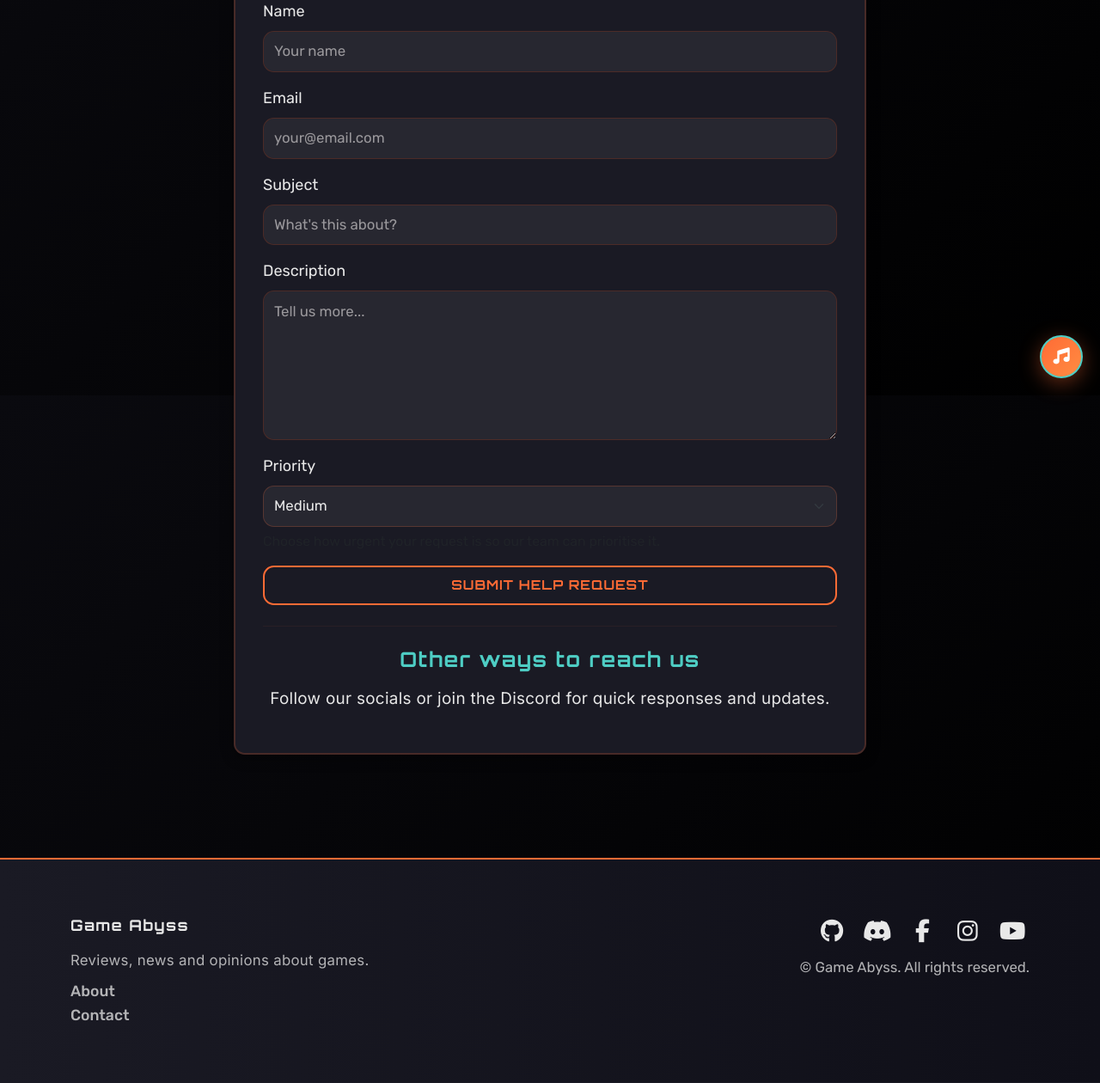
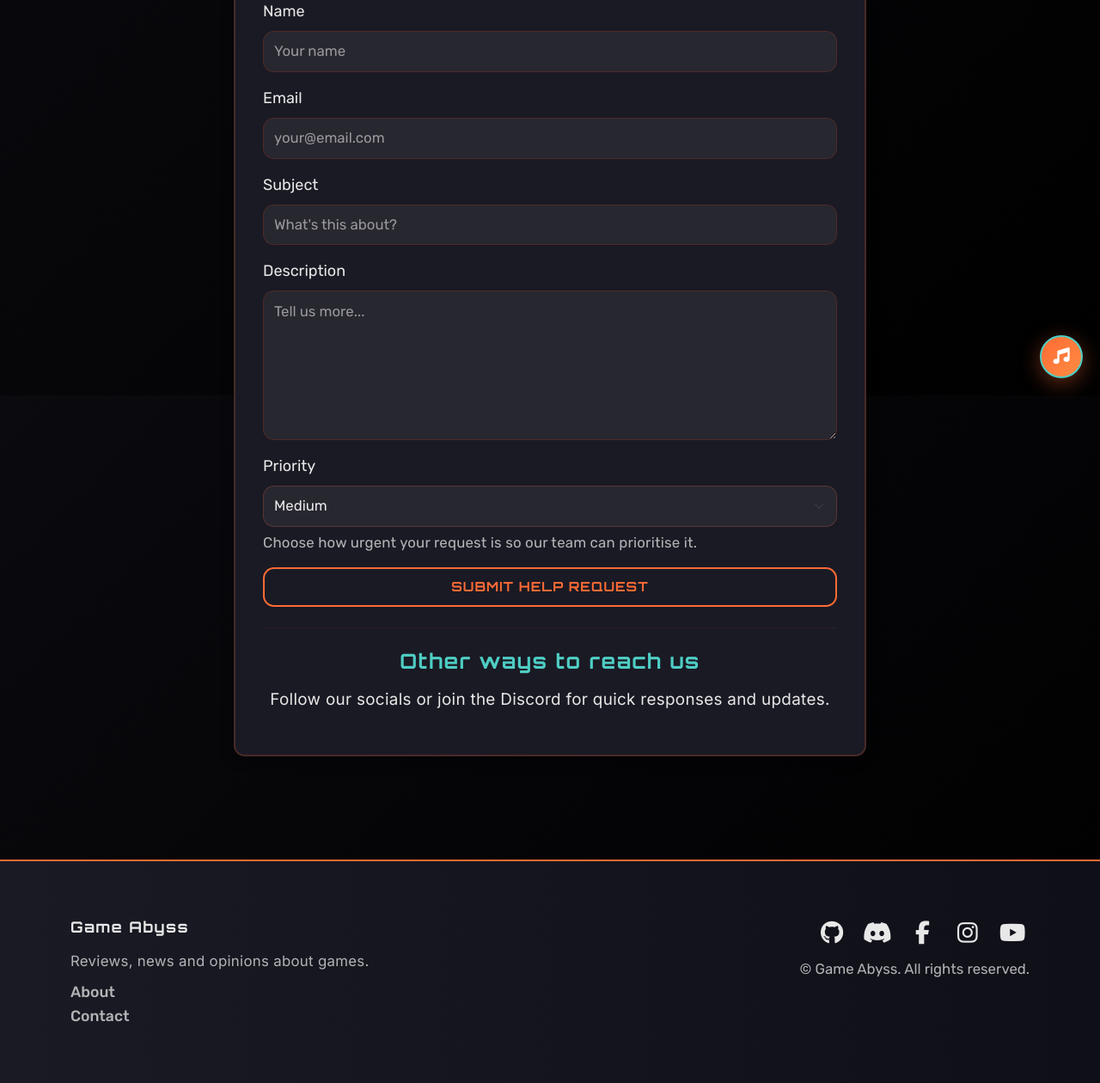
Before and after one commit to Drake-Designer/Game-Abyss, a Django app: page /contact/ in a window 1280 px wide. Shown: the part 340-1600 px from the top of the page at 86% size. Before the commit the page ends 1528 px from the top, so only its background shows below. Run offline with Django 5.2, Linux system fonts and the light colour scheme; some libraries are stand-ins or nearby versions.

Commit message:
Improve helper text contrast and hide Launch Post for guests

```diff
--- a/blog/templates/blog/index.html
+++ b/blog/templates/blog/index.html
@@ -9,7 +9,9 @@
     <!-- Toolbar -->
     <div class="d-flex align-items-center justify-content-between mb-3">
       <h1 class="page-blog-index__title mb-0">Echoes from the Abyss</h1>
-      <a href="{% url 'blog:new' %}" class="comp-button comp-button--outline">Launch Post</a>
+      {% if request.user.is_authenticated %}
+        <a href="{% url 'blog:new' %}" class="comp-button comp-button--outline">Launch Post</a>
+      {% endif %}
     </div>
     {% include "shared/_messages.html" %}
     {% if posts %}
--- a/static/css/style.css
+++ b/static/css/style.css
@@ -31,6 +31,9 @@
   --color-primary: #ff6b35;
   --color-secondary: #4ecdc4;
   --color-text: #e8e8e8;
+  --color-text-muted: rgb(232 232 232 / 75%);
+  --bs-secondary-color: var(--color-text-muted);
+  --bs-secondary-color-rgb: 232, 232, 232;
 
   /* Layout */
   --radius: 0.8rem;
@@ -454,6 +457,14 @@ hr {
     border-color 0.3s,
     background 0.3s,
     box-shadow 0.3s;
+}
+
+.comp-form [class~='form-text'] {
+  margin-top: 0.35rem;
+  color: var(--color-text-muted);
+  font-size: var(--fs-meta);
+  line-height: 1.5;
+  letter-spacing: 0.2px;
 }
 
 .comp-form input:focus,
```
